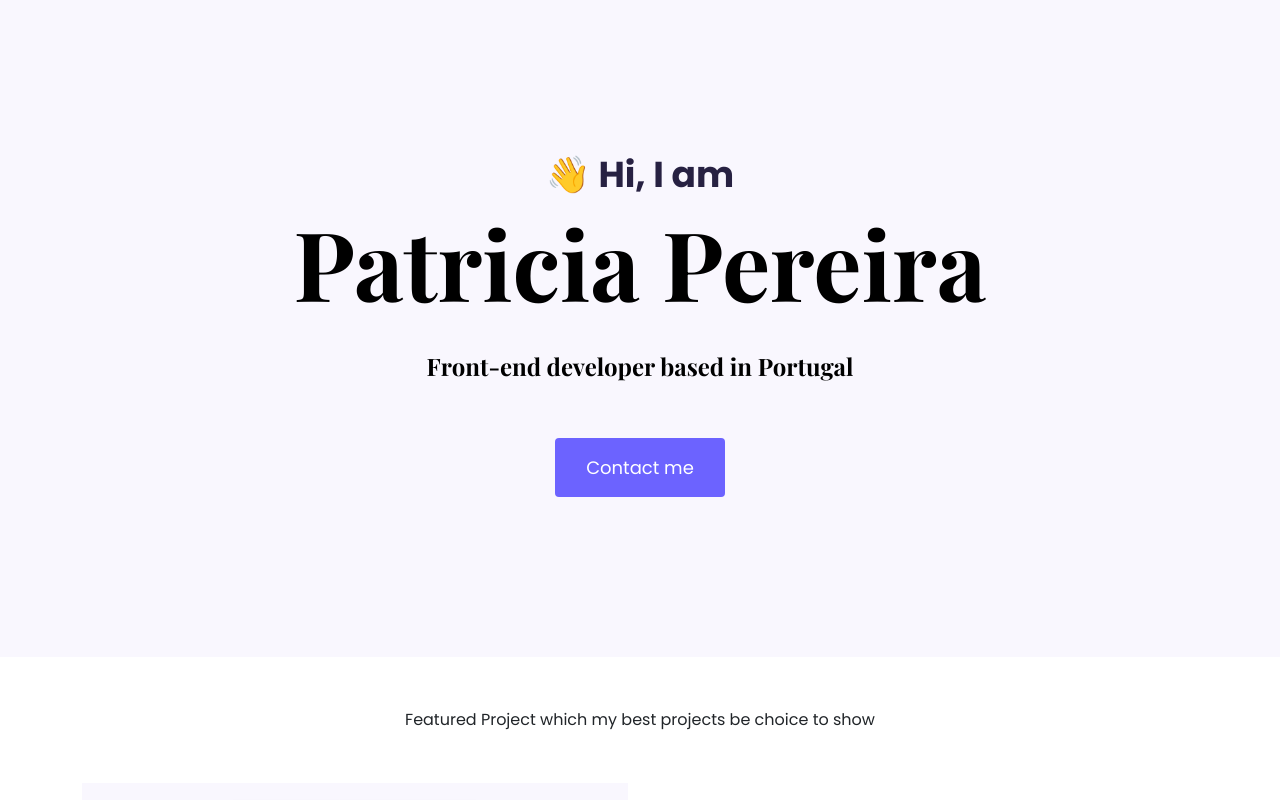
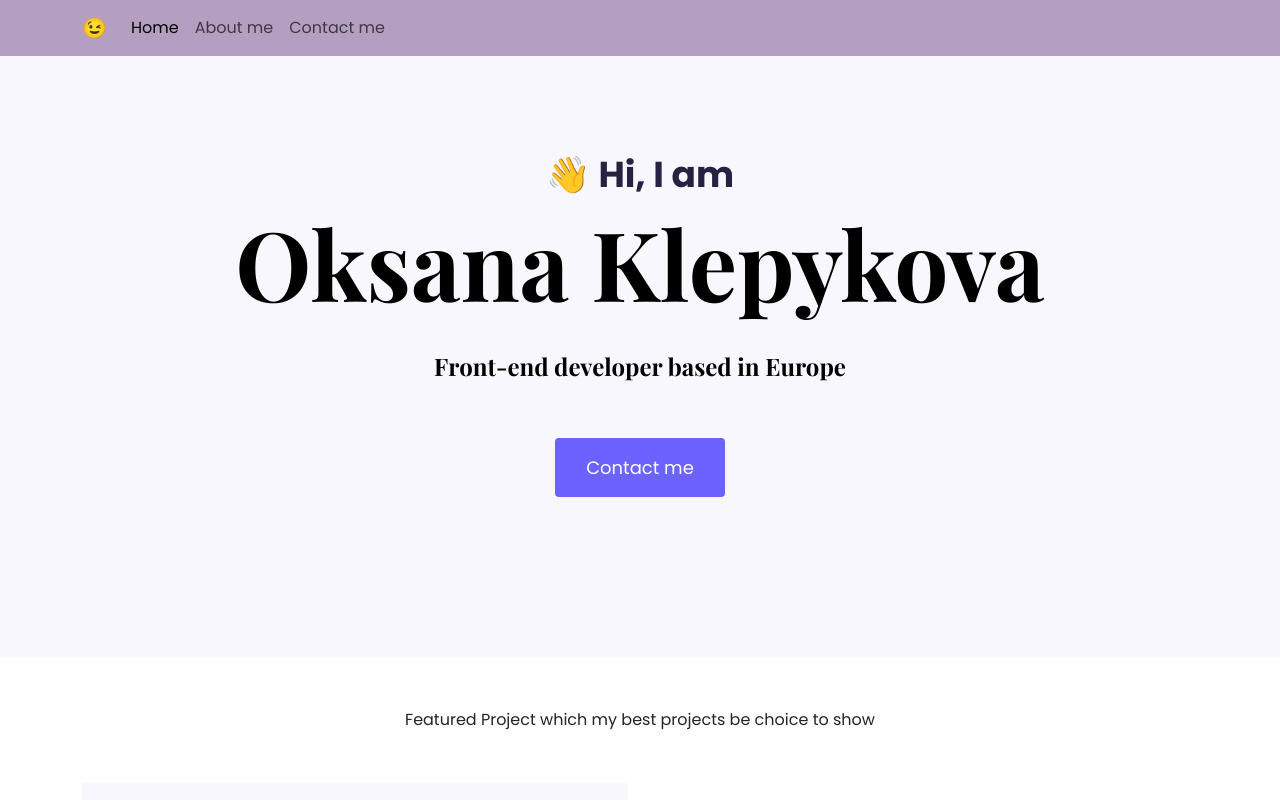
Before and after one commit to oksiklepykova/portfolio, a plain HTML site: page index.html in a window 1280 px wide. Shown: the top 800 px of the page. Drawn offline with nearby package versions, Linux system fonts and the light colour scheme.

Commit message:
Added navbar in the HTML

```diff
--- a/index.html
+++ b/index.html
@@ -23,10 +23,32 @@
 </head>
 
 <body>
+    <nav class="navbar navbar-expand-lg navbar-light fixed-top">
+    <div class="container">
+        <a class="navbar-brand" href="#" title="Homepage">😉</a>
+        <button class="navbar-toggler" type="button" data-bs-toggle="collapse" data-bs-target="#navbarNav"
+            aria-controls="navbarNav" aria-expanded="false" aria-label="Toggle navigation">
+            <span class="navbar-toggler-icon"></span>
+        </button>
+        <div class="collapse navbar-collapse" id="navbarNav">
+            <ul class="navbar-nav">
+                <li class="nav-item">
+                    <a class="nav-link active" aria-current="page" href="/" title="Homepage">Home</a>
+                </li>
+                <li class="nav-item">
+                    <a class="nav-link" href="#" title="About Oksana Klepykova">About me</a>
+                </li>
+                <li class="nav-item">
+                    <a class="nav-link" href="#" title="Contact Oksana Klepykova">Contact me</a>
+                </li>
+            </ul>
+        </div>
+    </div>
+    </nav>
     <div class="hero">
        <p>👋 Hi, I am</p>
-       <h1>Patricia Pereira</h1>
-       <h2 class="mb-5">Front-end developer based in Portugal</h2>
+       <h1>Oksana Klepykova</h1>
+       <h2 class="mb-5">Front-end developer based in Europe</h2>
        <div>
           <a href="#" class="btn btn-branding">Contact me</a>
        </div>
--- a/styles.css/portfolio.css
+++ b/styles.css/portfolio.css
@@ -31,6 +31,10 @@ p {
     font-weight: normal;
     font-size: 16px;
     line-height: 30px;
+}
+
+.navbar {
+    background-color: #b49fc0;
 }
 
 .hero {
```
